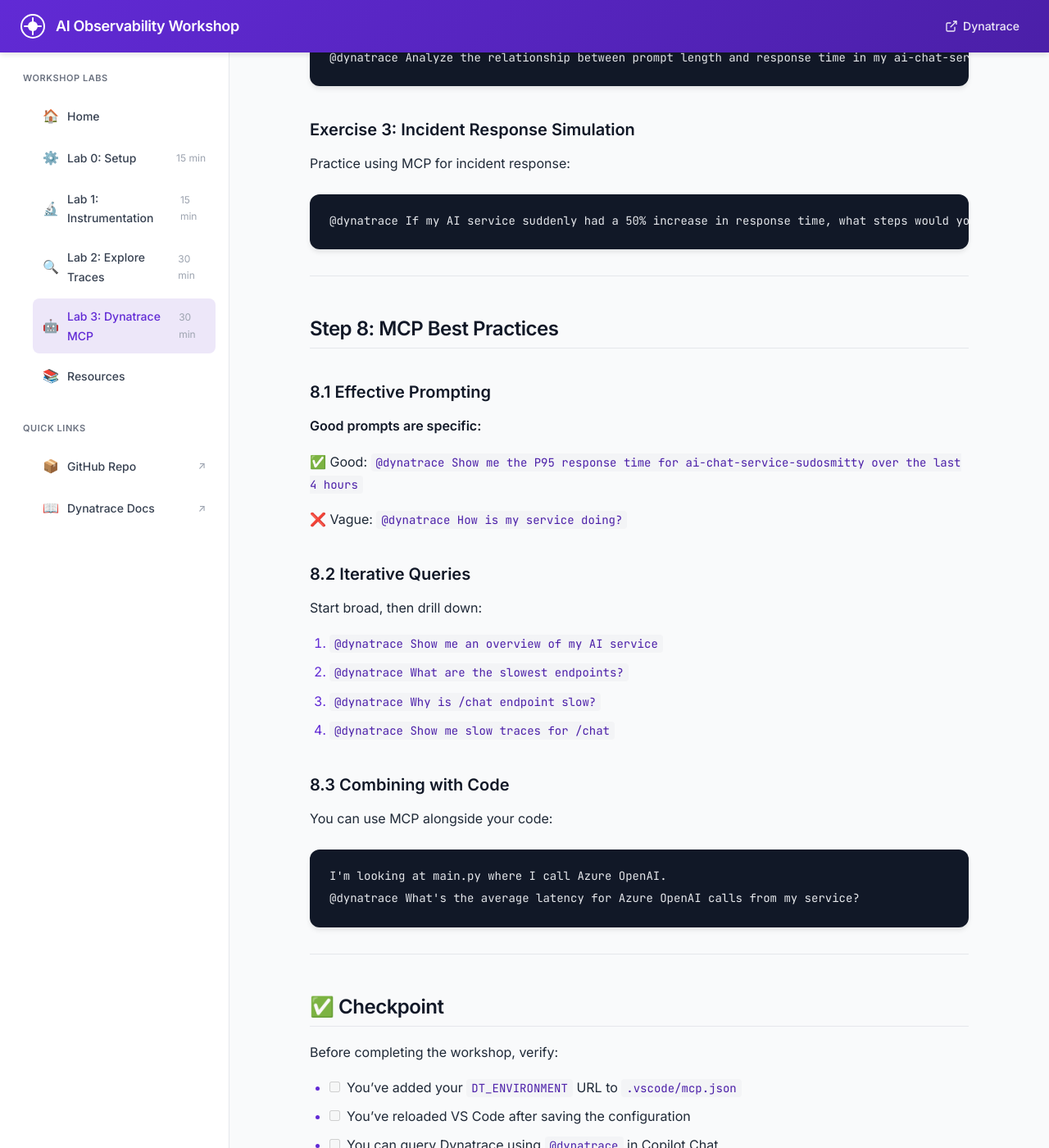
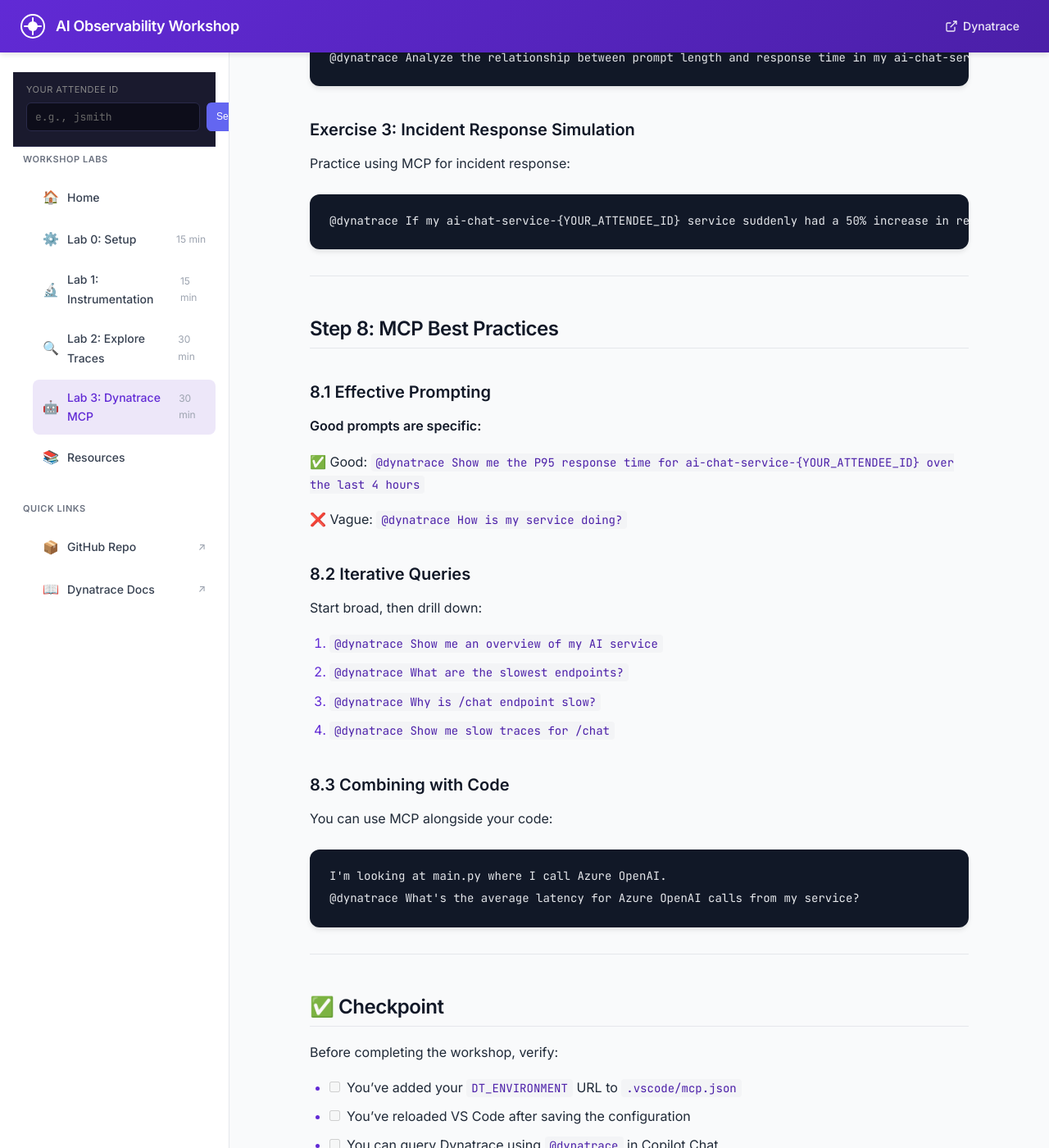
Before and after one commit to SudoSmitty/dynatrace-ai-mcp-workshop, a Jekyll site: the page built from docs/lab3-dynatrace-mcp.md, in a window 1280 px wide and 1400 px high, scrolled down 6717 px. Shown: the whole window at 82% size. Built offline with Jekyll 4.4.1, drawn with Linux system fonts in a browser that asks for light colours.

Commit message:
update for dynamic attendee id

````diff
--- a/docs/_layouts/default.html
+++ b/docs/_layouts/default.html
@@ -40,6 +40,20 @@
         <!-- Sidebar -->
         <aside class="sidebar">
             <div class="sidebar-content">
+                <!-- Attendee ID Input -->
+                <div class="attendee-id-container">
+                    <label class="attendee-id-label">Your Attendee ID</label>
+                    <div class="attendee-id-input-wrapper">
+                        <input type="text"
+                               id="attendee-id-input"
+                               class="attendee-id-input"
+                               placeholder="e.g., jsmith"
+                               autocomplete="off">
+                        <button class="attendee-id-btn" onclick="updateAttendeeId()">Set</button>
+                    </div>
+                    <div id="attendee-id-status" class="attendee-id-status"></div>
+                </div>
+
                 <div class="sidebar-section">
                     <h3 class="sidebar-title">Workshop Labs</h3>
                     <ul class="sidebar-nav">
@@ -180,6 +194,69 @@
         .zoomable:hover {
             opacity: 0.85;
         }
+        /* Attendee ID input styling */
+        .attendee-id-container {
+            padding: 12px 16px;
+            background: var(--color-surface, #1a1a2e);
+            border-bottom: 1px solid var(--color-border, #2a2a4a);
+            margin-bottom: 8px;
+        }
+        .attendee-id-label {
+            display: block;
+            font-size: 11px;
+            text-transform: uppercase;
+            letter-spacing: 0.5px;
+            color: var(--color-text-muted, #888);
+            margin-bottom: 6px;
+        }
+        .attendee-id-input-wrapper {
+            display: flex;
+            gap: 8px;
+        }
+        .attendee-id-input {
+            flex: 1;
+            padding: 8px 10px;
+            border: 1px solid var(--color-border, #2a2a4a);
+            border-radius: 6px;
+            background: var(--color-bg, #0d0d1a);
+            color: var(--color-text, #fff);
+            font-family: 'JetBrains Mono', monospace;
+            font-size: 13px;
+        }
+        .attendee-id-input:focus {
+            outline: none;
+            border-color: var(--color-primary, #6366f1);
+            box-shadow: 0 0 0 2px rgba(99, 102, 241, 0.2);
+        }
+        .attendee-id-input::placeholder {
+            color: var(--color-text-muted, #666);
+        }
+        .attendee-id-btn {
+            padding: 8px 12px;
+            background: var(--color-primary, #6366f1);
+            color: white;
+            border: none;
+            border-radius: 6px;
+            font-size: 12px;
+            font-weight: 500;
+            cursor: pointer;
+            transition: background 0.2s;
+        }
+        .attendee-id-btn:hover {
+            background: var(--color-primary-hover, #5558e3);
+        }
+        .attendee-id-status {
+            font-size: 11px;
+            margin-top: 6px;
+            color: var(--color-success, #22c55e);
+        }
+        /* Highlight replaced text */
+        .attendee-replaced {
+            background: rgba(99, 102, 241, 0.15);
+            padding: 1px 4px;
+            border-radius: 3px;
+            color: #a5b4fc;
+        }
     </style>
 
     <script>
@@ -224,6 +301,85 @@
         document.querySelectorAll('img.zoomable').forEach(img => {
             img.addEventListener('click', () => openLightbox(img.src));
         });
+
+        // Attendee ID replacement functionality
+        const ATTENDEE_STORAGE_KEY = 'workshop_attendee_id';
+        const PLACEHOLDER_PATTERN = /\{YOUR_ATTENDEE_ID\}/g;
+
+        function getStoredAttendeeId() {
+            return localStorage.getItem(ATTENDEE_STORAGE_KEY) || '';
+        }
+
+        function setStoredAttendeeId(id) {
+            localStorage.setItem(ATTENDEE_STORAGE_KEY, id);
+        }
+
+        function replaceAttendeeIdInPage(attendeeId) {
+            if (!attendeeId) return;
+
+            // Find all text nodes and code blocks that contain the placeholder
+            const walker = document.createTreeWalker(
+                document.querySelector('.content') || document.body,
+                NodeFilter.SHOW_TEXT,
+                null,
+                false
+            );
+
+            const textNodes = [];
+            while (walker.nextNode()) {
+                if (PLACEHOLDER_PATTERN.test(walker.currentNode.textContent)) {
+                    textNodes.push(walker.currentNode);
+                }
+            }
+
+            textNodes.forEach(node => {
+                const span = document.createElement('span');
+                span.innerHTML = node.textContent.replace(
+                    PLACEHOLDER_PATTERN,
+                    `<span class="attendee-replaced">${attendeeId}</span>`
+                );
+                node.parentNode.replaceChild(span, node);
+            });
+        }
+
+        function updateAttendeeId() {
+            const input = document.getElementById('attendee-id-input');
+            const status = document.getElementById('attendee-id-status');
+            const id = input.value.trim();
+
+            if (id) {
+                setStoredAttendeeId(id);
+                // Reload to apply changes cleanly
+                location.reload();
+            }
+        }
+
+        function clearAttendeeId() {
+            localStorage.removeItem(ATTENDEE_STORAGE_KEY);
+            location.reload();
+        }
+
+        // Initialize on page load
+        document.addEventListener('DOMContentLoaded', () => {
+            const storedId = getStoredAttendeeId();
+            const input = document.getElementById('attendee-id-input');
+            const status = document.getElementById('attendee-id-status');
+
+            if (input && storedId) {
+                input.value = storedId;
+                if (status) {
+                    status.textContent = `✓ Using: ${storedId}`;
+                }
+                replaceAttendeeIdInPage(storedId);
+            }
+        });
+
+        // Allow Enter key to submit
+        document.addEventListener('keydown', (e) => {
+            if (e.key === 'Enter' && e.target.id === 'attendee-id-input') {
+                updateAttendeeId();
+            }
+        });
     </script>
 </body>
 </html>
--- a/docs/lab3-dynatrace-mcp.md
+++ b/docs/lab3-dynatrace-mcp.md
@@ -253,7 +253,7 @@
 Practice using MCP for incident response:
 
 ```
-@dynatrace If my AI service suddenly had a 50% increase in response time, what steps would you recommend to diagnose the issue?
+@dynatrace If my ai-chat-service-{YOUR_ATTENDEE_ID} service suddenly had a 50% increase in response time, what steps would you recommend to diagnose the issue?
 ```
 
 ---
@@ -264,7 +264,7 @@
 
 **Good prompts are specific:**
 
-✅ Good: `@dynatrace Show me the P95 response time for ai-chat-service-sudosmitty over the last 4 hours`
+✅ Good: `@dynatrace Show me the P95 response time for ai-chat-service-{YOUR_ATTENDEE_ID} over the last 4 hours`
 
 ❌ Vague: `@dynatrace How is my service doing?`
 
````
